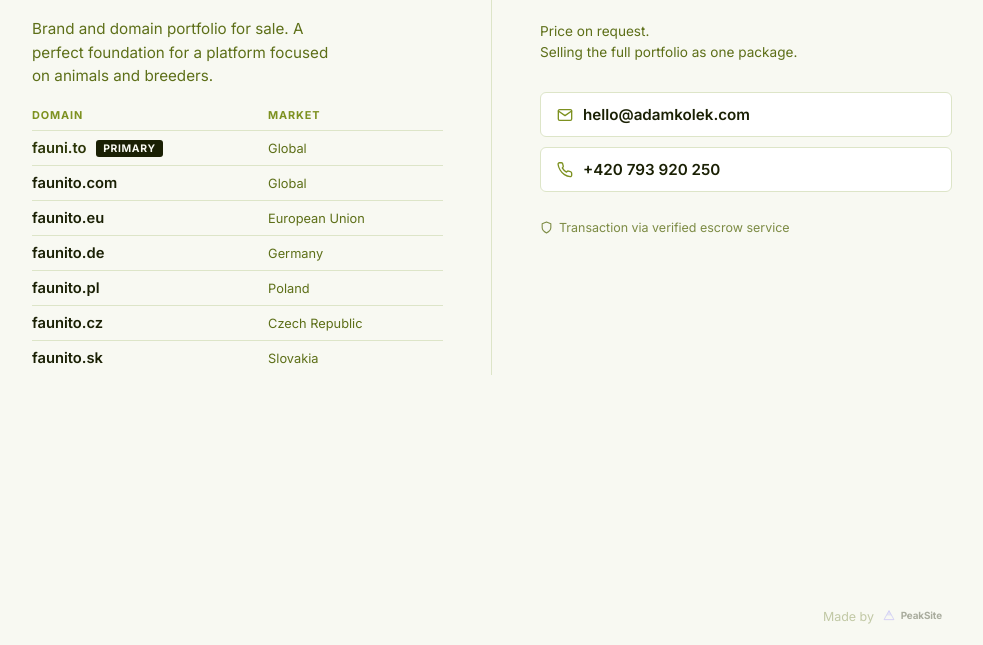
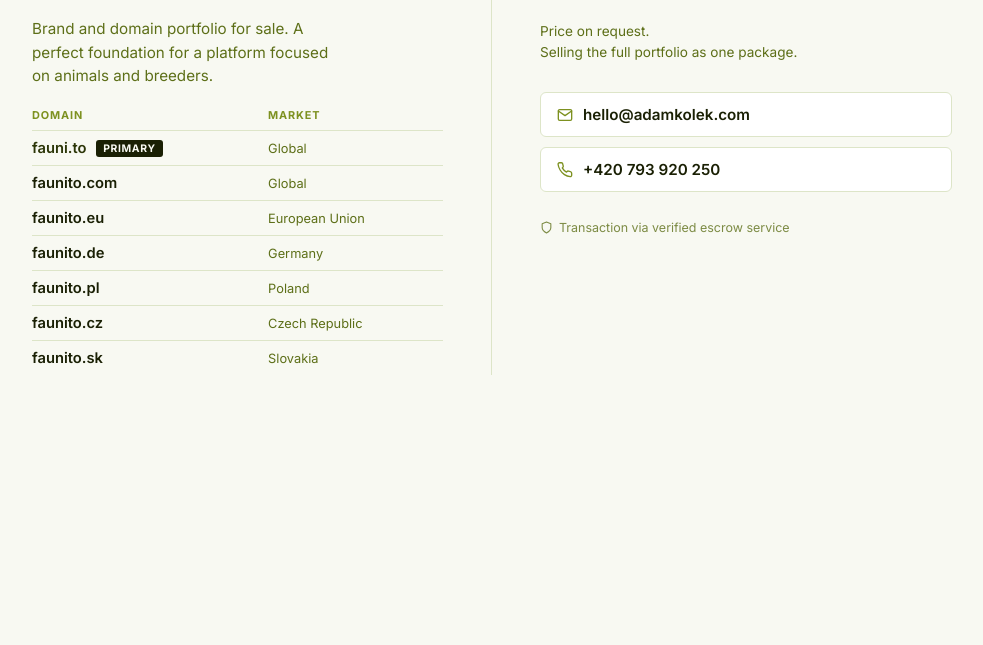
Before and after one commit to adamkolekcz/fauni.to, a plain HTML site: page index.html in a window 1280 px wide. Shown: the part 155-800 px from the top of the page, without its empty margins (148-1131 px from the left). Drawn offline with Linux system fonts and the light colour scheme.

Commit message:
Update index.html

```diff
--- a/index.html
+++ b/index.html
@@ -327,28 +327,5 @@
     </div>
   </div>
 
-  <!-- ── Footer ── -->
-  <footer>
-    <a
-      href="https://peaksite.cz"
-      target="_blank"
-      rel="noopener noreferrer"
-      style="display:flex;align-items:center;gap:6px;opacity:.35;transition:opacity .2s;flex-shrink:0;"
-      onmouseover="this.style.opacity='.65'"
-      onmouseout="this.style.opacity='.35'"
-      aria-label="Made by PeakSite"
-    >
-      <span style="font-size:.78rem;color:#5D6F18;white-space:nowrap;font-family:'Inter',sans-serif;">Made by</span>
-      <svg xmlns="http://www.w3.org/2000/svg" viewBox="0 0 160 40" fill="none" width="72" height="18" aria-hidden="true">
-        <g transform="translate(4, 4)">
-          <polygon points="16,4 27,24 5,24" fill="none" stroke="#6C63FF" stroke-width="1.5" stroke-linejoin="round"/>
-          <polygon points="16,4 22,15 10,15" fill="#6C63FF" opacity="0.4"/>
-          <line x1="8" y1="24" x2="24" y2="24" stroke="#A78BFA" stroke-width="1.5" stroke-linecap="round"/>
-        </g>
-        <text x="46" y="27" font-family="'Inter', ui-sans-serif, system-ui, sans-serif" font-weight="700" font-size="22" fill="#1A2004" letter-spacing="-0.3">PeakSite</text>
-      </svg>
-    </a>
-  </footer>
-
 </body>
 </html>
```
